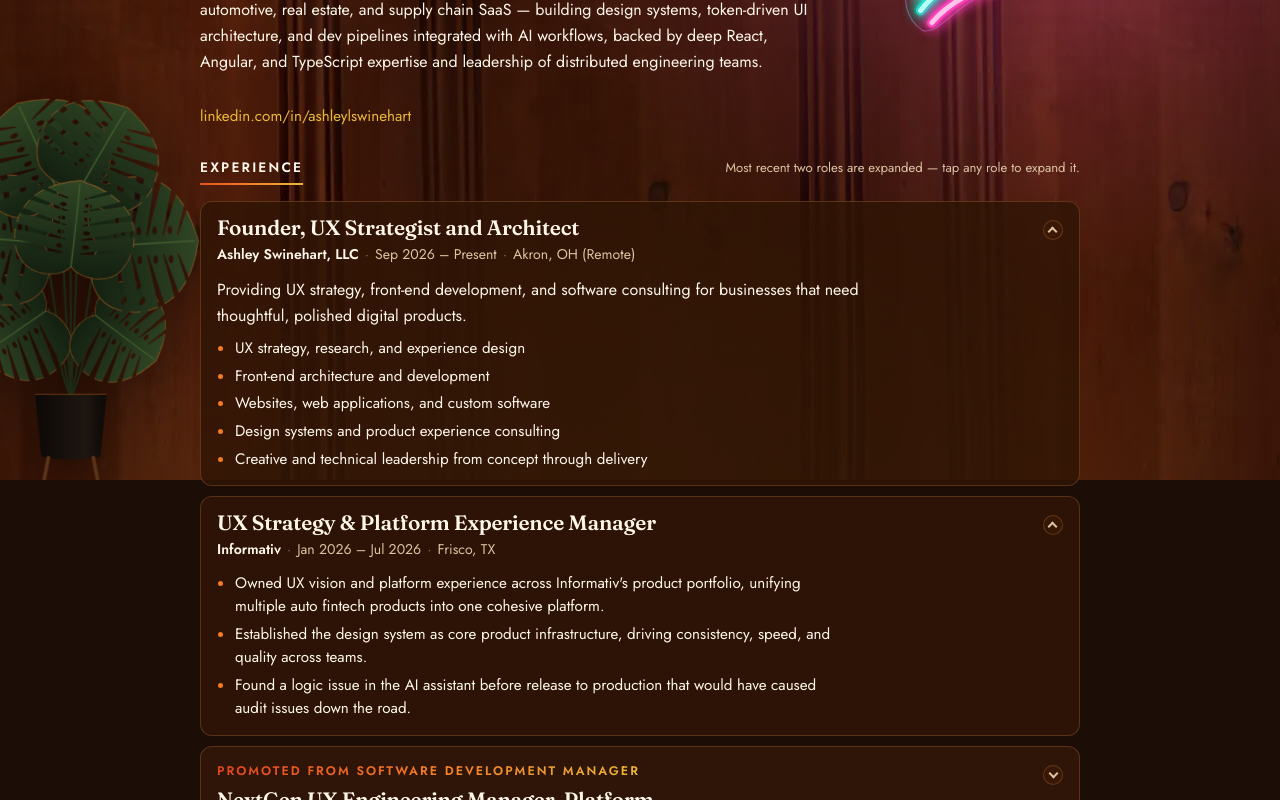
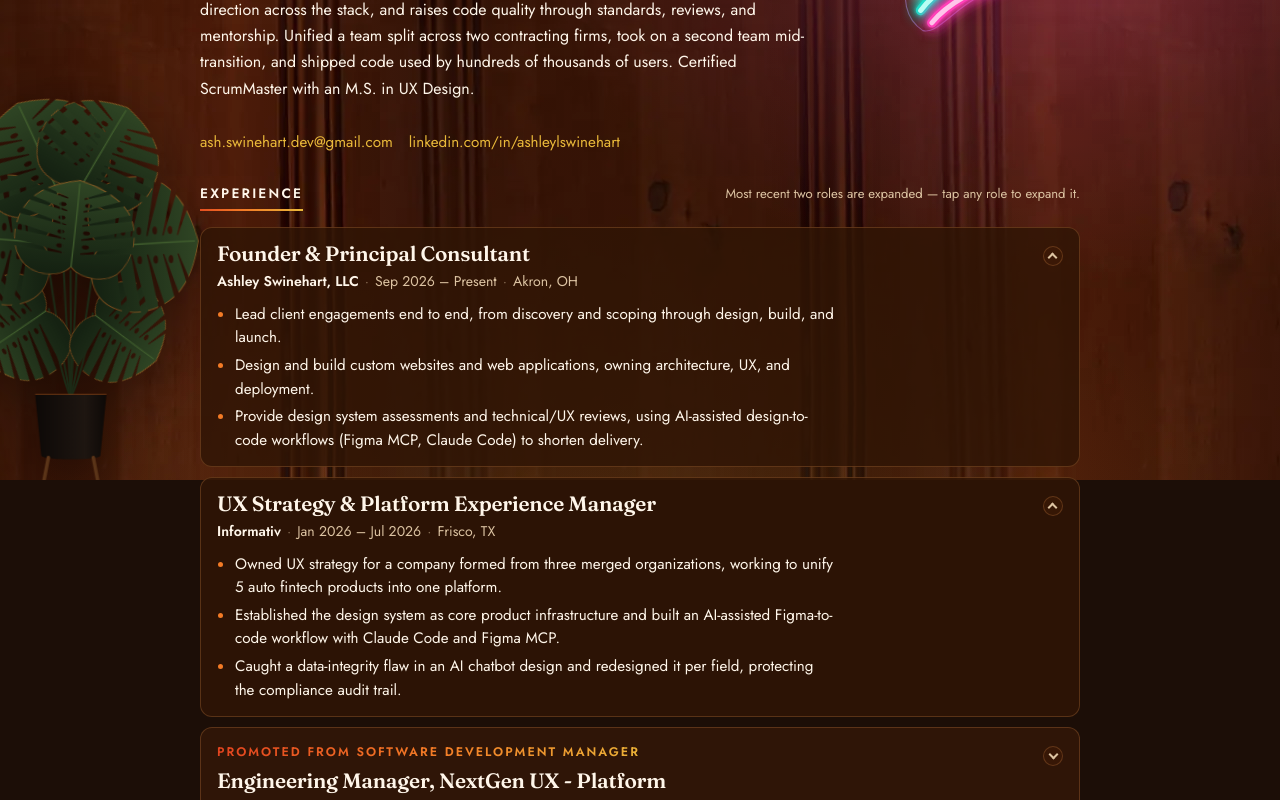
Before and after one commit to hulksmashmouth/ashley-swinehart-portfolio-site, a React (Vite) app: page /resume in a window 1280 px wide. Shown: the part 320-1120 px from the top of the page. Built offline with nearby package versions, Linux system fonts and the light colour scheme.

Commit message:
feat: update resume details and improve summary for clarity

```diff
--- a/src/data/resume.ts
+++ b/src/data/resume.ts
@@ -14,31 +14,31 @@ export type Job = {
 
 export const resume = {
   name: 'Ash Swinehart',
-  title: 'UX Engineering Leader',
+  title: 'Engineering Leader',
   pdf: 'ash-swinehart-resume.pdf',
   links: [
+    {
+      label: 'ash.swinehart.dev@gmail.com',
+      href: 'mailto:ash.swinehart.dev@gmail.com',
+    },
     {
       label: 'linkedin.com/in/ashleylswinehart',
       href: 'https://www.linkedin.com/in/ashleylswinehart',
     },
   ],
   summary:
-    'I am a UX engineering leader at the intersection of design systems, front-end architecture, and AI-assisted product development. I scale enterprise experience ecosystems across automotive, real estate, and supply chain SaaS — building design systems, token-driven UI architecture, and dev pipelines integrated with AI workflows, backed by deep React, Angular, and TypeScript expertise and leadership of distributed engineering teams.',
+    'Engineering Manager with 13+ years in software engineering and 3+ years leading full-stack teams of up to 12 engineers. A hands-on player-coach who owns delivery, sets technical direction across the stack, and raises code quality through standards, reviews, and mentorship. Unified a team split across two contracting firms, took on a second team mid-transition, and shipped code used by hundreds of thousands of users. Certified ScrumMaster with an M.S. in UX Design.',
   experience: [
     {
-      role: 'Founder, UX Strategist and Architect',
+      role: 'Founder & Principal Consultant',
       org: 'Ashley Swinehart, LLC',
       start: 'Sep 2026',
       end: 'Present',
-      location: 'Akron, OH (Remote)',
-      description:
-        'Providing UX strategy, front-end development, and software consulting for businesses that need thoughtful, polished digital products.',
+      location: 'Akron, OH',
       bullets: [
-        'UX strategy, research, and experience design',
-        'Front-end architecture and development',
-        'Websites, web applications, and custom software',
-        'Design systems and product experience consulting',
-        'Creative and technical leadership from concept through delivery',
+        'Lead client engagements end to end, from discovery and scoping through design, build, and launch.',
+        'Design and build custom websites and web applications, owning architecture, UX, and deployment.',
+        'Provide design system assessments and technical/UX reviews, using AI-assisted design-to-code workflows (Figma MCP, Claude Code) to shorten delivery.',
       ],
     },
     {
@@ -48,21 +48,22 @@ export const resume = {
       end: 'Jul 2026',
       location: 'Frisco, TX',
       bullets: [
-        "Owned UX vision and platform experience across Informativ's product portfolio, unifying multiple auto fintech products into one cohesive platform.",
-        'Established the design system as core product infrastructure, driving consistency, speed, and quality across teams.',
-        'Found a logic issue in the AI assistant before release to production that would have caused audit issues down the road.',
+        'Owned UX strategy for a company formed from three merged organizations, working to unify 5 auto fintech products into one platform.',
+        'Established the design system as core product infrastructure and built an AI-assisted Figma-to-code workflow with Claude Code and Figma MCP.',
+        'Caught a data-integrity flaw in an AI chatbot design and redesigned it per field, protecting the compliance audit trail.',
       ],
     },
     {
-      role: 'NextGen UX Engineering Manager, Platform',
+      role: 'Engineering Manager, NextGen UX - Platform',
       org: 'TransImpact',
       start: 'Mar 2025',
       end: 'Jan 2026',
       location: 'Independence, OH',
       bullets: [
-        'Ran stand-ups, sprint planning, and releases for a global team.',
-        'Led a distributed team of 12 developers building a cross-product design system with StencilJS and custom web components compatible with React and Angular.',
-        'Maintained Angular front-end and NestJS middleware repos, bridging a modern component UI to a legacy .NET backend.',
+        'Led a 12-developer full-stack team (Angular, NestJS, StencilJS) modernizing the product on top of legacy .NET services with no backend rewrite.',
+        'Unified a team staffed from two rival contracting firms into one respectful, productive squad.',
+        'Expanded scope to lead the GenAI team after the VP of Engineering left, keeping both teams delivering.',
+        'Architected the API service layer as a standalone package so a planned GraphQL migration would not require front-end rework.',
       ],
       transitionNote: 'Promoted from Software Development Manager',
     },
@@ -72,9 +73,9 @@ export const resume = {
       start: 'Apr 2024',
       end: 'Mar 2025',
       bullets: [
-        'Drove a major UI overhaul grounded in accessibility and usability.',
-        'Led a team of 7 developers on the Demand Planning squad (Spotify model), improving forecasting UI accuracy and usability.',
-        'Mentored engineers on Angular, web components, and TypeScript best practices.',
+        'Player-coach for a 7-developer full-stack squad in Demand Planning (Spotify model), delivering features end to end.',
+        'Delivered an interactive Power BI dashboard adopted by 4 teams, and led an accessibility-focused UI overhaul.',
+        'Improved velocity through detailed estimates and subtask breakdowns, and raised code quality through reviews and coaching.',
       ],
     },
     {
@@ -100,7 +101,7 @@ export const resume = {
         'Created high-fidelity mockups and prototypes (Adobe XD, Balsamiq) and led modernization of legacy interfaces.',
       ],
     },
-  ] satisfies Job[],
+  ] satisfies Job[] as Job[],
   personalProject: {
     name: 'Dolly Pocket',
     description:
@@ -114,7 +115,7 @@ export const resume = {
     },
   ],
   certifications: [
-    'Scrum Master Certified (SMC) — valid through Apr 2027',
+    'Certified ScrumMaster (CSM) — valid through Apr 2027',
     'Microsoft Certified: Azure AI Fundamentals',
     'Microsoft Certified: Azure Fundamentals',
   ],
```
Also changed, not shown: 1 other file (tests, documents, lock files or other folders).
